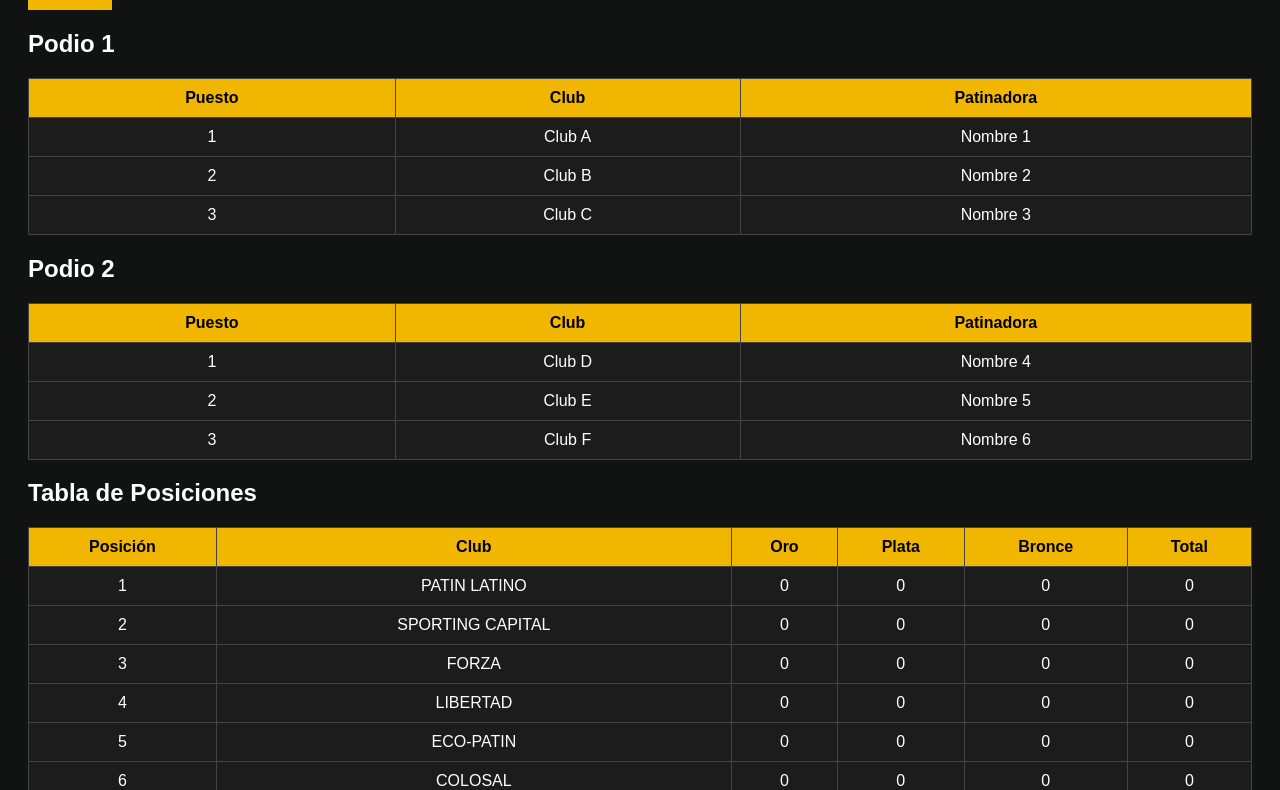
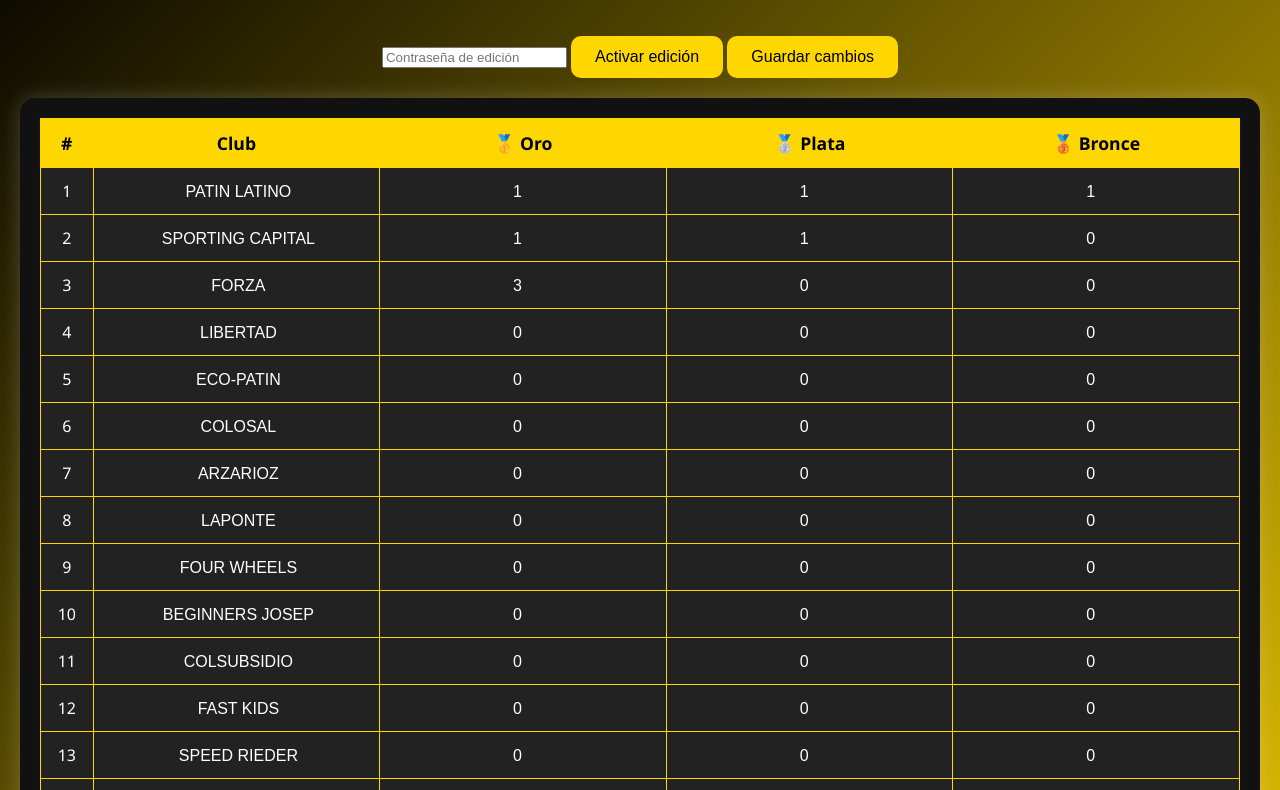
Before and after one commit to owen672/podium, a plain HTML site: page index.html in a window 1280 px wide. Shown: the part 133-923 px from the top of the page. Drawn offline with Linux system fonts and the light colour scheme; no server answers.

Commit message:
Add files via upload

```diff
--- /dev/null
+++ b/admin.js
@@ -0,0 +1,29 @@
+function enableEditing() {
+  const pass = document.getElementById("adminPass").value;
+  if (pass !== "copatintal2025") {
+    alert("Contraseña incorrecta");
+    return;
+  }
+  document.querySelectorAll("input").forEach(i => i.disabled = false);
+}
+
+function guardarDatos() {
+  const filas = document.querySelectorAll("#tablaClubes tbody tr");
+  const datos = [];
+  filas.forEach(fila => {
+    const inputs = fila.querySelectorAll("input");
+    datos.push({
+      Club: inputs[0].value,
+      Oro: parseInt(inputs[1].value),
+      Plata: parseInt(inputs[2].value),
+      Bronce: parseInt(inputs[3].value)
+    });
+  });
+  fetch("/.netlify/functions/guardarClubes", {
+    method: "POST",
+    body: JSON.stringify({ data: datos })
+  })
+  .then(res => res.text())
+  .then(res => alert(res))
+  .catch(err => alert("Error al guardar"));
+}
--- /dev/null
+++ b/clubes.json
@@ -0,0 +1,134 @@
+[
+  {
+    "Club": "PATIN LATINO",
+    "Oro": 1,
+    "Plata": 1,
+    "Bronce": 1
+  },
+  {
+    "Club": "SPORTING CAPITAL",
+    "Oro": 1,
+    "Plata": 1,
+    "Bronce": 0
+  },
+  {
+    "Club": "FORZA",
+    "Oro": 3,
+    "Plata": 0,
+    "Bronce": 0
+  },
+  {
+    "Club": "LIBERTAD",
+    "Oro": 0,
+    "Plata": 0,
+    "Bronce": 0
+  },
+  {
+    "Club": "ECO-PATIN",
+    "Oro": 0,
+    "Plata": 0,
+    "Bronce": 0
+  },
+  {
+    "Club": "COLOSAL",
+    "Oro": 0,
+    "Plata": 0,
+    "Bronce": 0
+  },
+  {
+    "Club": "ARZARIOZ",
+    "Oro": 0,
+    "Plata": 0,
+    "Bronce": 0
+  },
+  {
+    "Club": "LAPONTE",
+    "Oro": 0,
+    "Plata": 0,
+    "Bronce": 0
+  },
+  {
+    "Club": "FOUR WHEELS",
+    "Oro": 0,
+    "Plata": 0,
+    "Bronce": 0
+  },
+  {
+    "Club": "BEGINNERS JOSEP",
+    "Oro": 0,
+    "Plata": 0,
+    "Bronce": 0
+  },
+  {
+    "Club": "COLSUBSIDIO",
+    "Oro": 0,
+    "Plata": 0,
+    "Bronce": 0
+  },
+  {
+    "Club": "FAST KIDS",
+    "Oro": 0,
+    "Plata": 0,
+    "Bronce": 0
+  },
+  {
+    "Club": "SPEED RIEDER",
+    "Oro": 0,
+    "Plata": 0,
+    "Bronce": 0
+  },
+  {
+    "Club": "FUTDEPORT",
+    "Oro": 0,
+    "Plata": 0,
+    "Bronce": 0
+  },
+  {
+    "Club": "LJM SKATE",
+    "Oro": 0,
+    "Plata": 0,
+    "Bronce": 0
+  },
+  {
+    "Club": "ALEMAN",
+    "Oro": 0,
+    "Plata": 0,
+    "Bronce": 0
+  },
+  {
+    "Club": "DINAMIC",
+    "Oro": 0,
+    "Plata": 0,
+    "Bronce": 0
+  },
+  {
+    "Club": "SOBRE RUEDAS TINTAL",
+    "Oro": 0,
+    "Plata": 0,
+    "Bronce": 0
+  },
+  {
+    "Club": "EN LA LÍNEA PEDAGÓGICOS",
+    "Oro": 0,
+    "Plata": 0,
+    "Bronce": 0
+  },
+  {
+    "Club": "FLY KIDS",
+    "Oro": 0,
+    "Plata": 0,
+    "Bronce": 0
+  },
+  {
+    "Club": "RECREAR EN LINEA",
+    "Oro": 0,
+    "Plata": 0,
+    "Bronce": 0
+  },
+  {
+    "Club": "MERLIN ROLLERS",
+    "Oro": 0,
+    "Plata": 0,
+    "Bronce": 0
+  }
+]
--- a/index.html
+++ b/index.html
@@ -1,186 +1,104 @@
 <!DOCTYPE html>
 <html lang="es">
 <head>
-  <meta charset="UTF-8">
-  <title>Copa Tintal - Tabla y Podios</title>
+  <meta charset="UTF-8" />
+  <meta name="viewport" content="width=device-width, initial-scale=1.0"/>
+  <title>Tabla de Posiciones - Copa Tintal 2025</title>
   <style>
     body {
-      font-family: Arial, sans-serif;
-      background: #111212;
+      margin: 0;
+      background: linear-gradient(135deg, #000000, #FFD700);
+      font-family: 'Segoe UI', sans-serif;
       color: white;
       padding: 20px;
     }
+    h1 {
+      text-align: center;
+      font-size: 3rem;
+      color: #FFD700;
+      text-shadow: 2px 2px #000;
+    }
+    .admin-section {
+      text-align: center;
+      margin-bottom: 20px;
+    }
+    .table-container {
+      overflow-x: auto;
+      background-color: #111;
+      padding: 20px;
+      border-radius: 15px;
+      box-shadow: 0 0 20px rgba(255, 255, 255, 0.2);
+      animation: fadeIn 1s ease-in;
+    }
     table {
       width: 100%;
-      margin-top: 15px;
       border-collapse: collapse;
-      background-color: #1c1c1c;
+      background-color: #222;
     }
     th, td {
-      padding: 10px;
-      border: 1px solid #444;
+      border: 1px solid #FFD700;
+      padding: 12px;
       text-align: center;
+      font-size: 1rem;
     }
     th {
-      background-color: #F0B600;
+      background-color: #FFD700;
       color: #000;
+      font-size: 1.1rem;
     }
-    .admin-controls {
-      margin-top: 10px;
+    td input {
+      background: transparent;
+      border: none;
+      color: white;
+      text-align: center;
+      font-size: 1rem;
+      width: 100%;
     }
-    .hidden {
-      display: none;
+    td input:disabled {
+      color: white;
     }
-    .edit-btn {
-      background: #F0B600;
+    .save-btn {
+      background: #FFD700;
+      color: #000;
       border: none;
-      padding: 10px 20px;
-      color: black;
+      padding: 12px 24px;
+      font-size: 1rem;
+      margin-top: 20px;
       cursor: pointer;
-      font-weight: bold;
+      border-radius: 10px;
+      transition: background 0.3s ease;
+    }
+    .save-btn:hover {
+      background: #ffaa00;
+    }
+    @keyframes fadeIn {
+      from { opacity: 0; transform: translateY(-10px); }
+      to { opacity: 1; transform: translateY(0); }
     }
   </style>
 </head>
 <body>
-  <h1>Copa Tintal 2025</h1>
-
-  <button class="edit-btn" onclick="requestAdmin()">ADMIN</button>
-
-  <div class="admin-controls hidden" id="adminControls">
-    <button onclick="saveData()">Guardar</button>
-    <button onclick="resetData()">Resetear</button>
+  <h1>Copa Tintal 2025 - Tabla de Posiciones por Club</h1>
+  <div class="admin-section">
+    <input type="password" id="adminPass" placeholder="Contraseña de edición">
+    <button class="save-btn" onclick="enableEditing()">Activar edición</button>
+    <button class="save-btn" onclick="guardarDatos()">Guardar cambios</button>
   </div>
-
-  <h2>Podio 1</h2>
-  <table id="podio1">
-    <thead>
-      <tr><th>Puesto</th><th>Club</th><th>Patinadora</th></tr>
-    </thead>
-    <tbody>
-      <tr><td>1</td><td contenteditable="false">Club A</td><td contenteditable="false">Nombre 1</td></tr>
-      <tr><td>2</td><td contenteditable="false">Club B</td><td contenteditable="false">Nombre 2</td></tr>
-      <tr><td>3</td><td contenteditable="false">Club C</td><td contenteditable="false">Nombre 3</td></tr>
-    </tbody>
-  </table>
-
-  <h2>Podio 2</h2>
-  <table id="podio2">
-    <thead>
-      <tr><th>Puesto</th><th>Club</th><th>Patinadora</th></tr>
-    </thead>
-    <tbody>
-      <tr><td>1</td><td contenteditable="false">Club D</td><td contenteditable="false">Nombre 4</td></tr>
-      <tr><td>2</td><td contenteditable="false">Club E</td><td contenteditable="false">Nombre 5</td></tr>
-      <tr><td>3</td><td contenteditable="false">Club F</td><td contenteditable="false">Nombre 6</td></tr>
-    </tbody>
-  </table>
-
-  <h2>Tabla de Posiciones</h2>
-  <table id="posiciones">
-    <thead>
-      <tr><th>Posición</th><th>Club</th><th>Oro</th><th>Plata</th><th>Bronce</th><th>Total</th></tr>
-    </thead>
-    <tbody id="posicionesBody">
-<tr><td>1</td><td>PATIN LATINO</td><td>0</td><td>0</td><td>0</td><td>0</td></tr>
-<tr><td>2</td><td>SPORTING CAPITAL</td><td>0</td><td>0</td><td>0</td><td>0</td></tr>
-<tr><td>3</td><td>FORZA</td><td>0</td><td>0</td><td>0</td><td>0</td></tr>
-<tr><td>4</td><td>LIBERTAD</td><td>0</td><td>0</td><td>0</td><td>0</td></tr>
-<tr><td>5</td><td>ECO-PATIN</td><td>0</td><td>0</td><td>0</td><td>0</td></tr>
-<tr><td>6</td><td>COLOSAL</td><td>0</td><td>0</td><td>0</td><td>0</td></tr>
-<tr><td>7</td><td>ARZARIOZ</td><td>0</td><td>0</td><td>0</td><td>0</td></tr>
-<tr><td>8</td><td>LAPONTE</td><td>0</td><td>0</td><td>0</td><td>0</td></tr>
-<tr><td>9</td><td>FOUR WHEELS</td><td>0</td><td>0</td><td>0</td><td>0</td></tr>
-<tr><td>10</td><td>BEGINNERS JOSEP</td><td>0</td><td>0</td><td>0</td><td>0</td></tr>
-<tr><td>11</td><td>COLSUBSIDIO</td><td>0</td><td>0</td><td>0</td><td>0</td></tr>
-<tr><td>12</td><td>FAST KIDS</td><td>0</td><td>0</td><td>0</td><td>0</td></tr>
-<tr><td>13</td><td>SPEED RIEDER</td><td>0</td><td>0</td><td>0</td><td>0</td></tr>
-<tr><td>14</td><td>FUTDEPORT</td><td>0</td><td>0</td><td>0</td><td>0</td></tr>
-<tr><td>15</td><td>LJM SKATE</td><td>0</td><td>0</td><td>0</td><td>0</td></tr>
-<tr><td>16</td><td>ALEMAN</td><td>0</td><td>0</td><td>0</td><td>0</td></tr>
-<tr><td>17</td><td>DINAMIC</td><td>0</td><td>0</td><td>0</td><td>0</td></tr>
-<tr><td>18</td><td>SOBRE RUEDAS TINTAL</td><td>0</td><td>0</td><td>0</td><td>0</td></tr>
-<tr><td>19</td><td>EN LA LÍNEA PEDAGÓGICOS</td><td>0</td><td>0</td><td>0</td><td>0</td></tr>
-<tr><td>20</td><td>FLY KIDS</td><td>0</td><td>0</td><td>0</td><td>0</td></tr>
-<tr><td>21</td><td>RECREAR EN LINEA</td><td>0</td><td>0</td><td>0</td><td>0</td></tr>
-<tr><td>22</td><td>MERLIN ROLLERS</td><td>0</td><td>0</td><td>0</td><td>0</td></tr>
-    </tbody>
-  </table>
-
-  <script>
-    let isAdmin = false;
-    const password = "Copstintal2025";
-
-    function requestAdmin() {
-      const input = prompt("Introduce la contraseña de administrador:");
-      if (input === password) {
-        isAdmin = true;
-        document.getElementById("adminControls").classList.remove("hidden");
-        document.querySelectorAll("td[contenteditable]").forEach(td => {
-          td.setAttribute("contenteditable", "true");
-        });
-        alert("Modo edición activado");
-      } else {
-        alert("Contraseña incorrecta");
-      }
-    }
-
-    function saveData() {
-      const podio1 = tableToData("podio1");
-      const podio2 = tableToData("podio2");
-      const posiciones = tableToData("posiciones");
-
-      const data = { podio1, podio2, posiciones };
-
-      fetch("/.netlify/functions/guardar", {
-        method: "POST",
-        headers: { "Content-Type": "application/json" },
-        body: JSON.stringify(data),
-      })
-      .then(res => res.ok ? alert("Datos guardados") : alert("Error al guardar"))
-      .catch(err => alert("Error: " + err));
-    }
-
-    function resetData() {
-      if (!confirm("¿Seguro que deseas resetear los datos?")) return;
-      fetch("/.netlify/functions/resetear", { method: "POST" })
-        .then(() => location.reload());
-    }
-
-    function tableToData(id) {
-      const rows = document.querySelectorAll(`#${id} tbody tr`);
-      return Array.from(rows).map(row =>
-        Array.from(row.children).map(cell => cell.textContent.trim())
-      );
-    }
-
-    function loadData() {
-      fetch("/.netlify/functions/cargar")
-        .then(res => res.json())
-        .then(data => {
-          fillTable("podio1", data.podio1);
-          fillTable("podio2", data.podio2);
-          fillTable("posiciones", data.posiciones);
-        });
-    }
-
-    function fillTable(id, data) {
-      const tbody = document.querySelector(`#${id} tbody`);
-      tbody.innerHTML = "";
-      data.forEach(row => {
-        const tr = document.createElement("tr");
-        row.forEach(cell => {
-          const td = document.createElement("td");
-          td.textContent = cell;
-          td.setAttribute("contenteditable", "false");
-          tr.appendChild(td);
-        });
-        tbody.appendChild(tr);
-      });
-    }
-
-    loadData();
-  </script>
-  <script src="script.js">
-</script>
+  <div class="table-container">
+    <table id="tablaClubes">
+      <thead>
+        <tr>
+          <th>#</th>
+          <th>Club</th>
+          <th>🥇 Oro</th>
+          <th>🥈 Plata</th>
+          <th>🥉 Bronce</th>
+        </tr>
+      </thead>
+      <tbody></tbody>
+    </table>
+  </div>
+  <script src="script.js"></script>
+  <script src="admin.js"></script>
 </body>
 </html>
--- a/script.js
+++ b/script.js
@@ -1,79 +1,21 @@
-
-let isAdmin = false;
-const password = "Copstintal2025";
-
-document.getElementById("admin-btn").addEventListener("click", () => {
-  const userPassword = prompt("Ingrese la contraseña:");
-  if (userPassword === password) {
-    isAdmin = true;
-    document.querySelectorAll(".editable").forEach(el => el.contentEditable = true);
-    document.getElementById("guardar-btn").style.display = "inline-block";
-    document.getElementById("resetear-btn").style.display = "inline-block";
-  } else {
-    alert("Contraseña incorrecta.");
-  }
+document.addEventListener('DOMContentLoaded', () => {
+  fetch('clubes.json')
+    .then(res => res.json())
+    .then(data => mostrarTabla(data));
 });
 
-document.getElementById("guardar-btn").addEventListener("click", async () => {
-  const podio1 = [];
-  document.querySelectorAll("#podio1 .puesto").forEach((el, i) => {
-    podio1.push({ puesto: i + 1, nombre: el.innerText });
-  });
-  const podio2 = [];
-  document.querySelectorAll("#podio2 .puesto").forEach((el, i) => {
-    podio2.push({ puesto: i + 1, nombre: el.innerText });
-  });
-  await guardarJSON("podio1.json", podio1);
-  await guardarJSON("podio2.json", podio2);
-  actualizarTablaPosiciones(podio1);
-});
-
-document.getElementById("resetear-btn").addEventListener("click", () => {
-  location.reload();
-});
-
-async function guardarJSON(nombre, data) {
-  try {
-    await fetch(`/.netlify/functions/guardar-json?file=${nombre}`, {
-      method: "POST",
-      headers: { "Content-Type": "application/json" },
-      body: JSON.stringify(data)
-    });
-    alert(`Guardado: ${nombre}`);
-  } catch (err) {
-    alert("Error al guardar: " + err.message);
-  }
-}
-
-async function actualizarTablaPosiciones(podio1) {
-  const posiciones = await cargarJSON("posiciones.json");
-  podio1.forEach((item, index) => {
-    const club = posiciones.find(c => c.club === item.nombre);
-    if (club) {
-      if (index === 0) club.oro++;
-      else if (index === 1) club.plata++;
-      else if (index === 2) club.bronce++;
-    }
-  });
-  posiciones.sort((a, b) => b.oro - a.oro || b.plata - a.plata || b.bronce - a.bronce);
-  await guardarJSON("posiciones.json", posiciones);
-  mostrarTabla(posiciones);
-}
-
-async function cargarJSON(file) {
-  const res = await fetch(file);
-  return await res.json();
-}
-
-function mostrarTabla(posiciones) {
-  const tabla = document.getElementById("tabla-posiciones");
-  tabla.innerHTML = "";
-  posiciones.forEach((club, i) => {
-    const row = document.createElement("tr");
-    row.innerHTML = `<td>${i + 1}</td><td>${club.club}</td><td>${club.oro}</td><td>${club.plata}</td><td>${club.bronce}</td>`;
-    tabla.appendChild(row);
+function mostrarTabla(clubes) {
+  const tbody = document.querySelector('#tablaClubes tbody');
+  tbody.innerHTML = '';
+  clubes.forEach((club, index) => {
+    const row = document.createElement('tr');
+    row.innerHTML = `
+      <td>${index + 1}</td>
+      <td><input type="text" value="${club.Club}" disabled></td>
+      <td><input type="number" value="${club.Oro}" disabled></td>
+      <td><input type="number" value="${club.Plata}" disabled></td>
+      <td><input type="number" value="${club.Bronce}" disabled></td>
+    `;
+    tbody.appendChild(row);
   });
 }
-
-// Inicializar tabla al cargar
-cargarJSON("posiciones.json").then(mostrarTabla);
```
Also changed, not shown: 2 other files.
